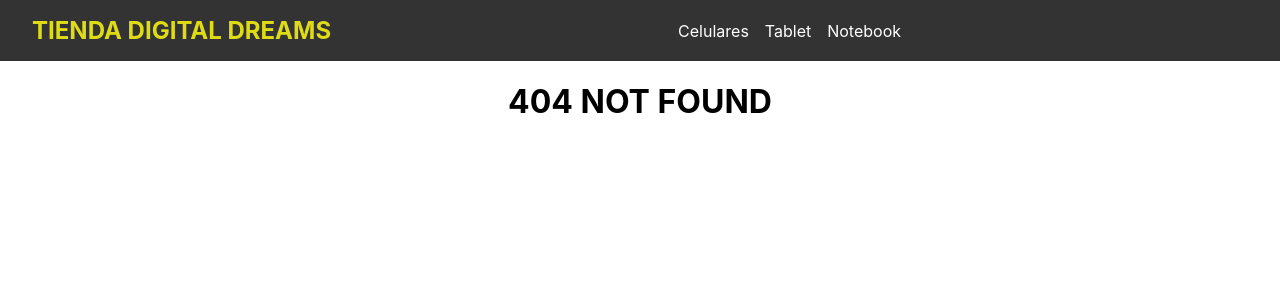
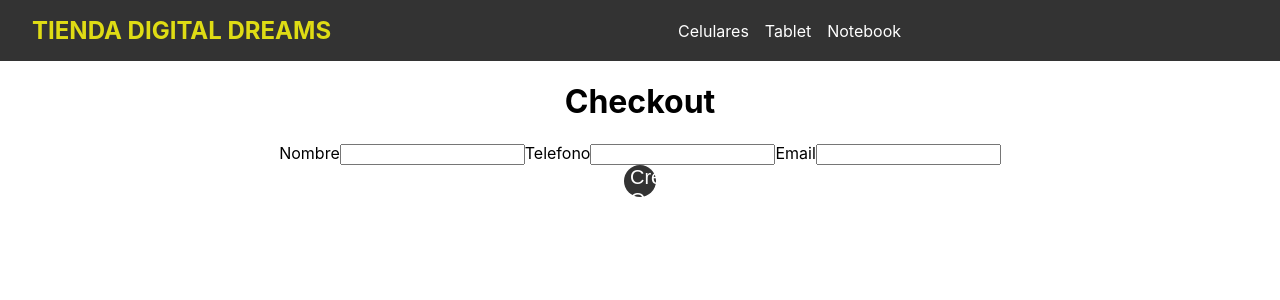
Before and after one commit to josesalim22/PreEntrega2SalimReact, a React (Create React App) app: page /checkout in a window 1280 px wide. Before the commit this address had no page. Shown: the top 300 px of the page. Built offline with nearby package versions, Linux system fonts and the light colour scheme.

Commit message:
cree checkout y form de la order

```diff
--- a/src/App.js
+++ b/src/App.js
@@ -6,6 +6,8 @@
 import ItemDetailContainer from './components/ItemDetailContainer/ItemDetailContainer';
 import { CartProvider } from './context/CartContext';
 import Cart from './components/Cart/Cart';
+import Checkout from './components/Checkout/Checkout';
+
 
 function App() {
   return (
@@ -23,6 +25,7 @@
             <Route path='/category/:categoryId' element={<ItemListContainer greeting={'Productos Por categoria'}/>} />
             <Route path='/item/:itemId' element={<ItemDetailContainer />} />
             <Route path='/cart' element={<Cart />} />
+            <Route path='/checkout' element={<Checkout />} />
             <Route path='*' element={<h1>404 NOT FOUND</h1>} />
           </Routes>
         </CartProvider>
--- /dev/null
+++ b/src/components/Checkout/Checkout.jsx
@@ -0,0 +1,88 @@
+import { useContext, useState } from 'react'
+import { CartContext } from '../../context/CartContext'
+import { getDocs, collection, query, where, addDoc, writeBatch, Timestamp, documentId } from 'firebase/firestore'
+import { db } from "../../services/firebase/firebaseConfig"
+import CheckoutForm from '../CheckoutForm/CheckoutForm'
+
+
+
+const Checkout = () => {
+     const [loading, setLoading] = useState(false)
+     const [orderId, setOrderId] = useState('')
+
+     const { cart, clearCart, total } = useContext(CartContext)
+
+     const createOrder = async ({ name, phone, email }) => {
+          setLoading(true)
+
+          try {
+               const objOrder = {
+                    buyer: {
+                         name, phone, email
+                    },
+                    items: cart,
+                    total: total(),
+                    date: Timestamp.fromDate(new Date())
+               }
+               const batch = writeBatch(db)
+               const outOfStock = []
+               console.log(objOrder)
+               const ids = cart.map(prod => prod.id)
+               console.log(ids)
+               const productsRef = collection(db, 'products')
+
+               const productsAddedFromFirestore = await getDocs(query(productsRef, where(documentId(), 'in', ids)))
+               const { docs } = productsAddedFromFirestore
+
+               docs.forEach(doc => {
+                    const dataDoc = doc.data()
+                    const stockDb = dataDoc.stock
+
+                    const productAddedToCart = cart.find(prod => prod.id === doc.id)
+                    const prodQuantity = productAddedToCart?.quantity
+
+                    if (stockDb >= prodQuantity) {
+                         batch.update(doc.ref, { stock: stockDb - prodQuantity })
+                    } else {
+                         outOfStock.push({ id: doc.id, ...dataDoc })
+                    }
+               })
+
+               if (outOfStock.length === 0) {
+                    await batch.commit()
+
+                    const orderRef = collection(db, 'orders')
+
+                    const orderAdded = await addDoc(orderRef, objOrder)
+
+                    setOrderId(orderAdded.id)
+                    clearCart()
+               } else {
+                    console.error('hay productos que estan fuera de stock')
+               }
+
+          } catch (error) {
+               console.log('Error al procesar la orden:', error)
+          } finally {
+               setLoading(false)
+          }
+     }
+     if (loading) {
+          return <h1>Se esta generando su orden...</h1>
+     }
+
+     if (orderId) {
+          return <h1>El id de su orden es: {orderId}</h1>
+     }
+
+
+     return (
+          <div>
+               <h1>Checkout</h1>
+               < CheckoutForm onConfirm={createOrder} />
+
+          </div>
+     )
+}
+
+export default Checkout
--- /dev/null
+++ b/src/components/CheckoutForm/CheckoutForm.jsx
@@ -0,0 +1,62 @@
+import './CheckoutForm.css'
+import { useState } from 'react'
+
+const CheckoutForm = ({ onConfirm }) => {
+     const [name, setName] = useState('')
+     const [phone, setPhone] = useState('')
+     const [email, setEmail] = useState('')
+
+     const handleConfirm = (event) => {
+          event.preventDefault()
+
+          const userData = {
+               name, phone, email
+          }
+
+          onConfirm(userData)
+     }
+
+
+     return (
+          <div className='Container'>
+               <form onSubmit={handleConfirm} className='Form'>
+                    <label className='Label'>
+                         Nombre
+                         <input
+                              className='Input'
+                              type="text"
+                              value={name}
+                              onChange={({ target }) => setName(target.value)}
+                         />
+                    </label>
+                    <label className='Label'>
+                         Telefono
+                         <input
+                              className='Input'
+                              type="text"
+                              value={phone}
+                              onChange={({ target }) => setPhone(target.value)}
+                         />
+                    </label>
+                    <label className='Label'>
+                         Email
+                         <input
+                              className='Input'
+                              type="text"
+                              value={email}
+                              onChange={({ target }) => setEmail(target.value)}
+                         />
+                    </label>
+                    <div className='Label'>
+                         <button type='submit' className='Button'>Crear Orden</button>
+                    </div>
+
+
+               </form>
+
+
+          </div>
+     )
+}
+
+export default CheckoutForm
```
Also changed, not shown: src/components/CheckoutForm/CheckoutForm.css (added).
